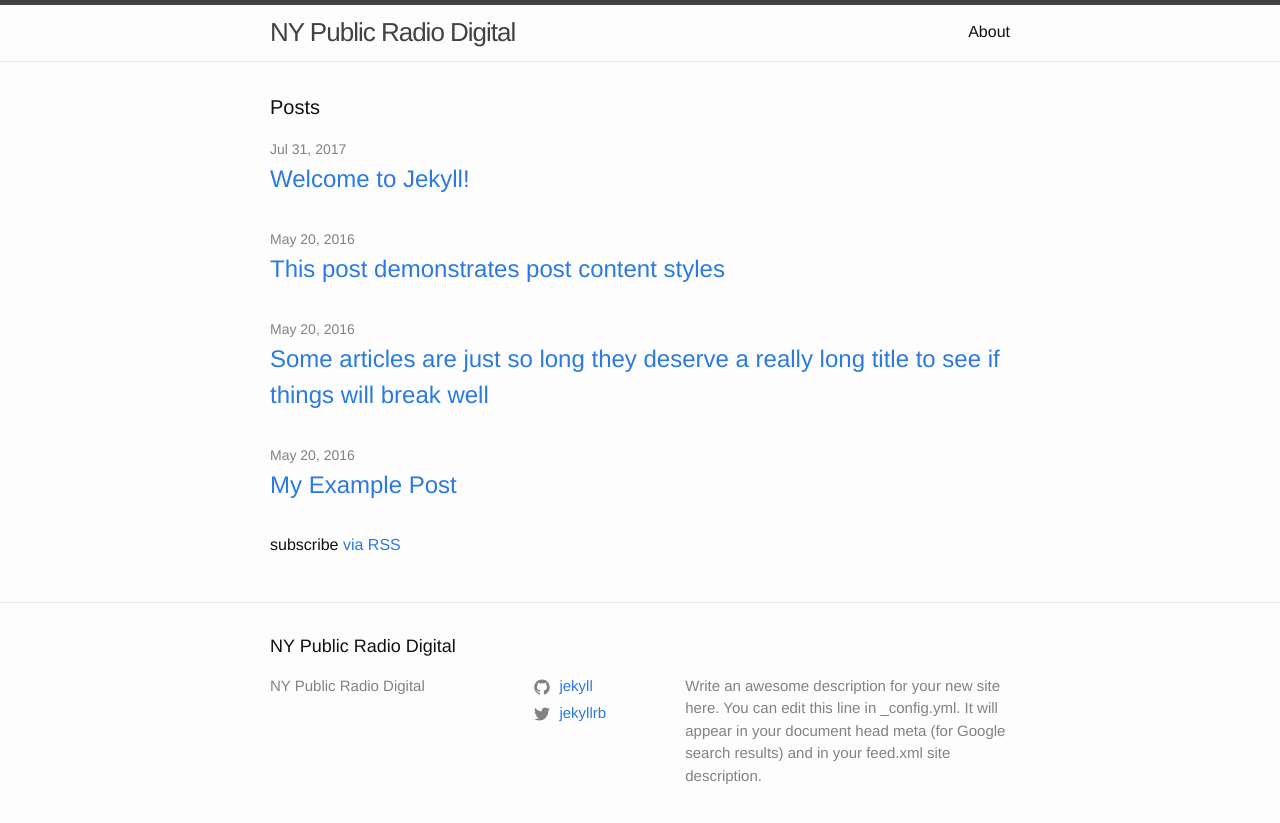
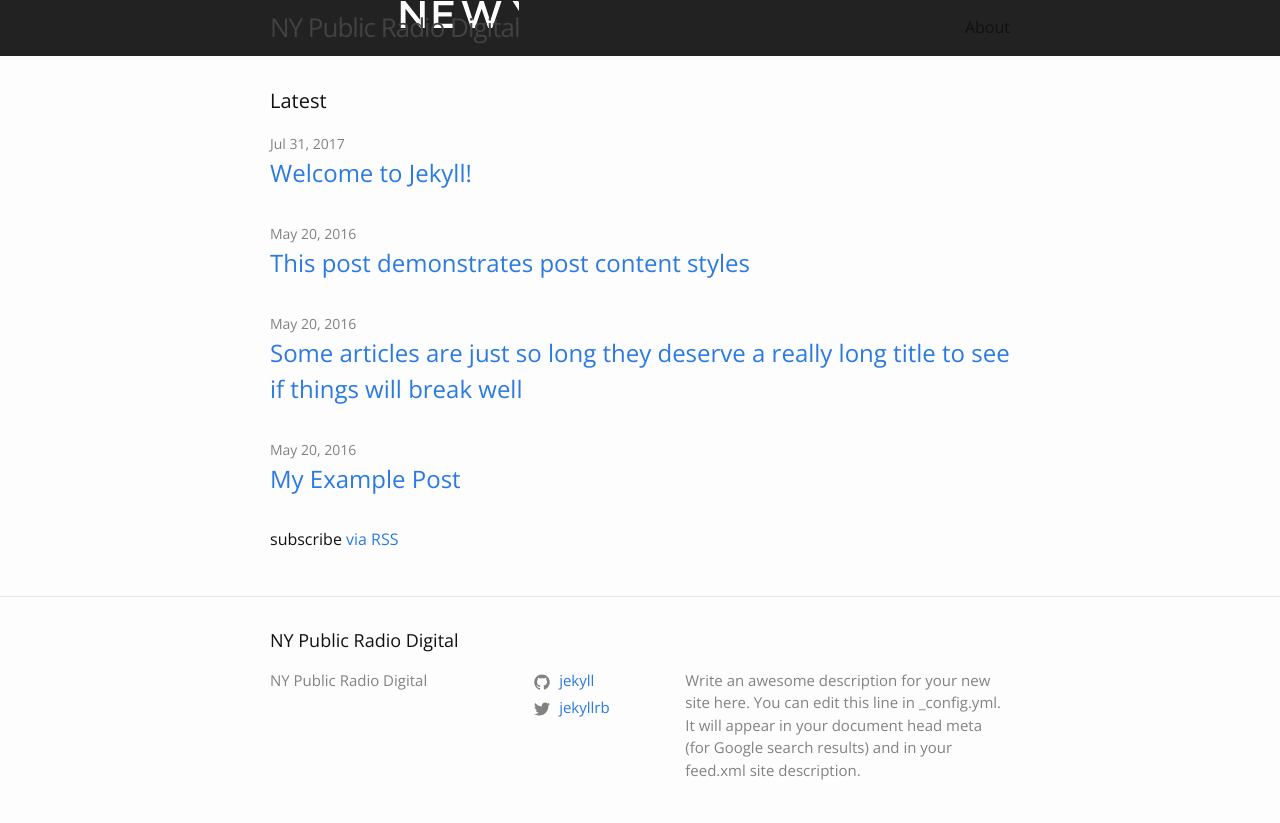
Before and after one commit to nypublicradio/nypublicradio.github.io, a Jekyll site: the page built from index.md, in a window 1280 px wide. Shown: the top 823 px of the page. Built offline with Jekyll 4.4.1, drawn with Linux system fonts in a browser that asks for light colours.

Commit message:
A few style cg=hanges

```diff
--- a/_includes/head.html
+++ b/_includes/head.html
@@ -10,6 +10,8 @@
   <link rel="canonical" href="{{ page.url | replace:'index.html','' | absolute_url }}">
   <link rel="alternate" type="application/rss+xml" title="{{ site.title | escape }}" href="{{ "/feed.xml" | relative_url }}">
 
+  <link rel="shortcut icon" type="image/png" href="/favicon.png">
+
   {% if jekyll.environment == 'production' and site.google_analytics %}
   {% include google-analytics.html %}
   {% endif %}
--- a/_layouts/home.html
+++ b/_layouts/home.html
@@ -6,7 +6,7 @@ layout: default
 
   {{ content }}
 
-  <h1 class="page-heading">Posts</h1>
+  <h1 class="page-heading">Latest</h1>
 
   <ul class="post-list">
     {% for post in site.posts %}
@@ -15,6 +15,7 @@ layout: default
         <span class="post-meta">{{ post.date | date: date_format }}</span>
 
         <h2>
+          {{post.image}}
           <a class="post-link" href="{{ post.url | relative_url }}">{{ post.title | escape }}</a>
         </h2>
       </li>
--- a/_layouts/post.html
+++ b/_layouts/post.html
@@ -4,6 +4,7 @@ layout: default
 <article class="post" itemscope itemtype="http://schema.org/BlogPosting">
 
   <header class="post-header">
+    <img src="{{ post.image }}" />
     <h1 class="post-title" itemprop="name headline">{{ page.title | escape }}</h1>
     <p class="post-meta">
       <time datetime="{{ page.date | date_to_xmlschema }}" itemprop="datePublished">
--- /dev/null
+++ b/_sass/_base.scss
@@ -0,0 +1,3 @@
+body {
+  font-family: 'Open Sans';
+}
--- /dev/null
+++ b/_sass/_header.scss
@@ -0,0 +1,8 @@
+.site-header {
+  border: 0;
+  background: #222;
+}
+
+.site-title {
+  background-image: url(images/NYPR_logo.svg);
+}
--- a/assets/main.scss
+++ b/assets/main.scss
@@ -2,4 +2,9 @@
 # Only the main Sass file needs front matter (the dashes are enough)
 ---
 
+@import url('https://fonts.googleapis.com/css?family=Open+Sans:400,600,700');
 @import "minima";
+
+@import "base";
+@import "header";
+@import "typography";
```
Also changed, not shown: _includes/google-analytics.html (+1 -10 lines), README.md, _sass/_typography.scss (added), assets/images/NYPR_logo.svg (added), favicon.png (added), 1 other file.
